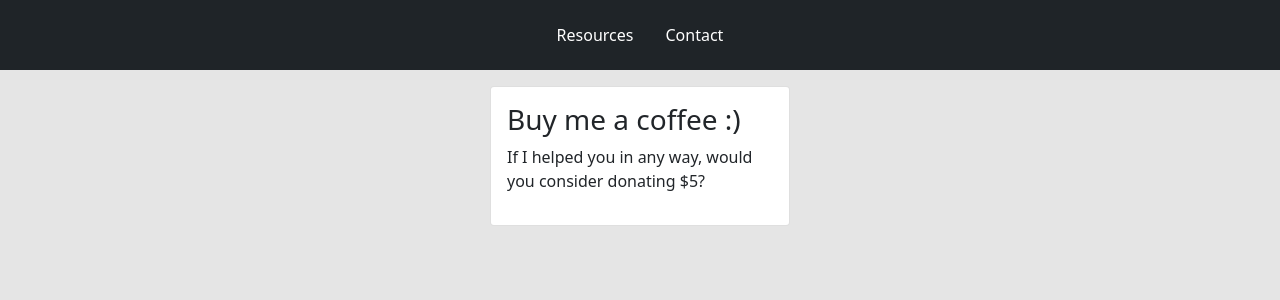
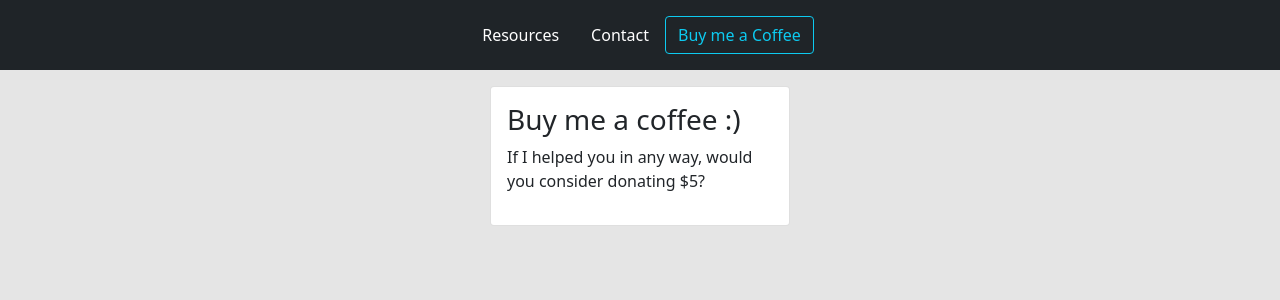
Before and after one commit to Lawyer-Who-Codes/portfolio-live, a Django app: page /donation/ in a window 1280 px wide. Shown: the top 300 px of the page. Run offline with Django 3.2, Linux system fonts and the light colour scheme; some libraries are stand-ins or nearby versions.

Commit message:
Added button

```diff
--- a/base/templates/base/navbar.html
+++ b/base/templates/base/navbar.html
@@ -6,6 +6,9 @@
 
     <a class="nav-link" href="#">
         Contact
+    </a>
+    <a class="btn btn-outline-info" href="{% url 'donation' %}">
+        Buy me a Coffee
     </a>
 
     {% if request.user.is_authenticated %}
@@ -20,9 +23,7 @@
         Add Skill
     </a>
 
-    <a class="btn btn-outline-info" href="{% url 'donation' %}">
-        Buy me a Coffee
-    </a>
+
 
     {% endif %}
 </section>
```
